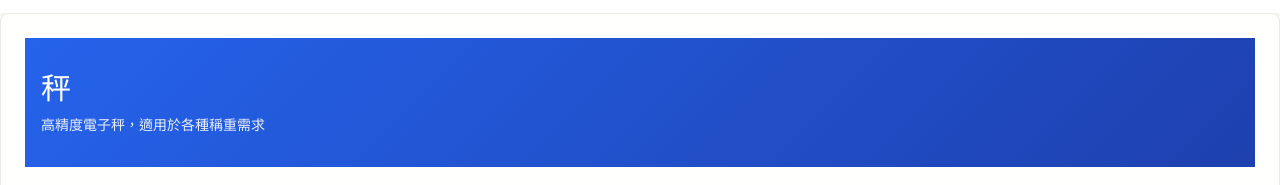
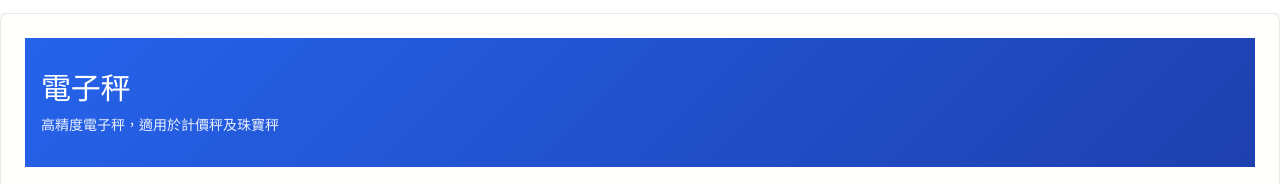
Before and after one commit to Rmanst/TOCL2, a plain HTML site: page meters-1.html in a window 1280 px wide. Shown: the part 232-417 px from the top of the page. Drawn offline with Linux system fonts and the light colour scheme; a web font is replaced by a local one.

Commit message:
Update meters-1.html

```diff
--- a/meters-1.html
+++ b/meters-1.html
@@ -16,8 +16,8 @@
         <div class="product-categories-selection">
             <div class="page-header">
                 <div class="container">
-                    <h1>秤</h1>
-                    <p>高精度電子秤，適用於各種稱重需求</p>
+                    <h1>電子秤</h1>
+                    <p>高精度電子秤，適用於計價秤及珠寶秤</p>
                 </div>
             </div>
 
```
